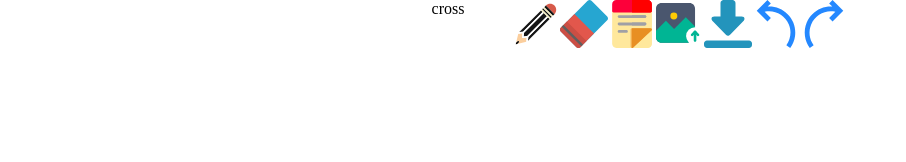
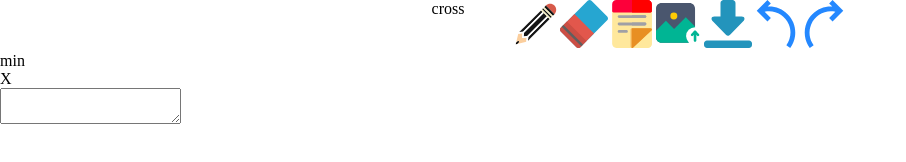
Before and after one commit to poojapgeek/Realtime-White-Board, a plain HTML site: page index.html in a window 1280 px wide. Shown: the whole page, without its empty margins (0-906 px from the left). Drawn offline with Linux system fonts and the light colour scheme.

Commit message:
sticky added

```diff
--- a/index.html
+++ b/index.html
@@ -34,8 +34,16 @@
         </div>
       </div>
     </div>
-    <!-- canvas element is used for drawing purpose   -->
-    <canvas id="board"></canvas>
+    <div class="sticky">
+      <div class="nav">
+        <div class="minimize">min</div>
+        <div class="close">X</div>
+      </div>
+      <textarea class="text-area"></textarea>
+
+      <!-- canvas element is used for drawing purpose   -->
+      <canvas id="board"></canvas>
+    </div>
     <script src="script.js" alt=""></script>
   </body>
 </html>
```
